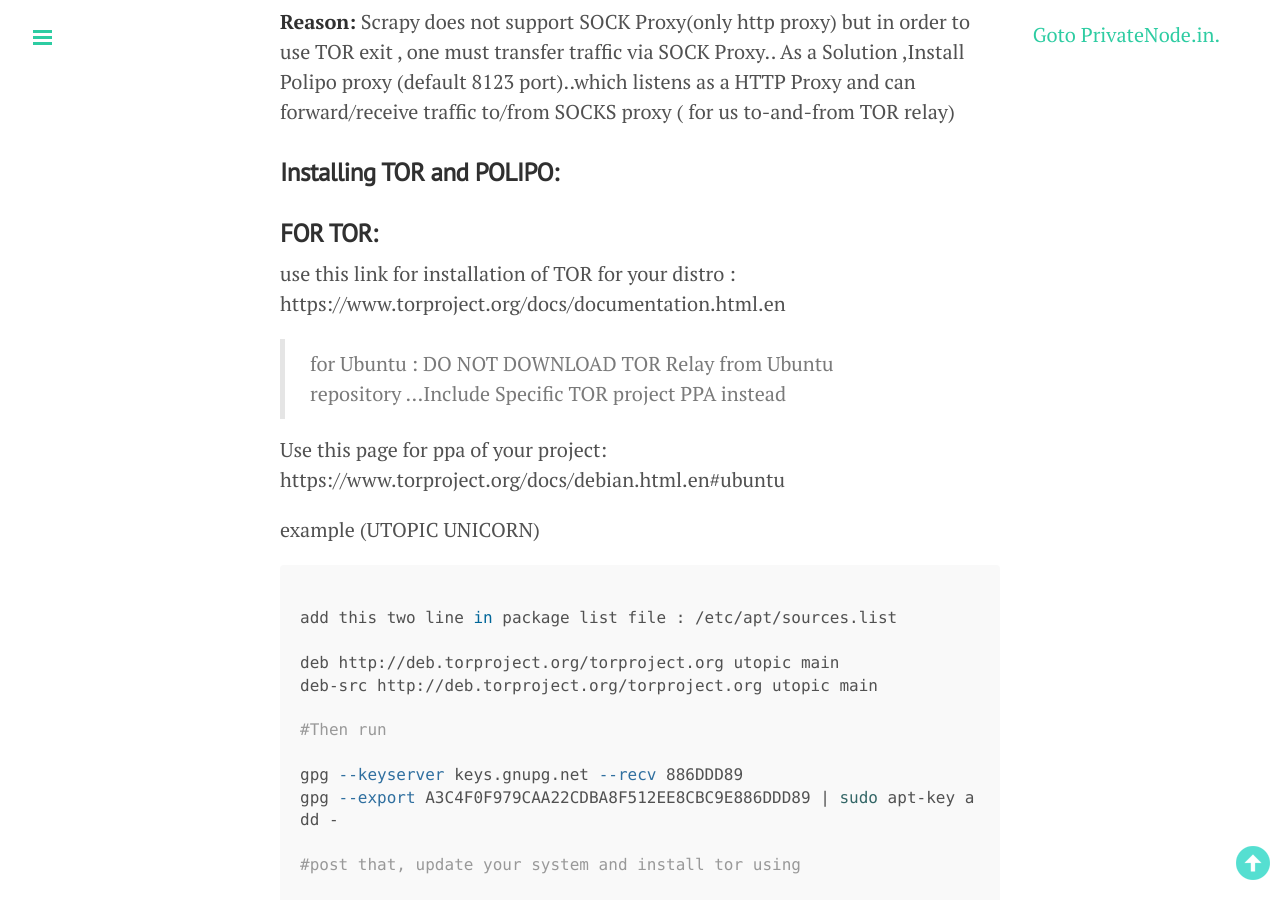
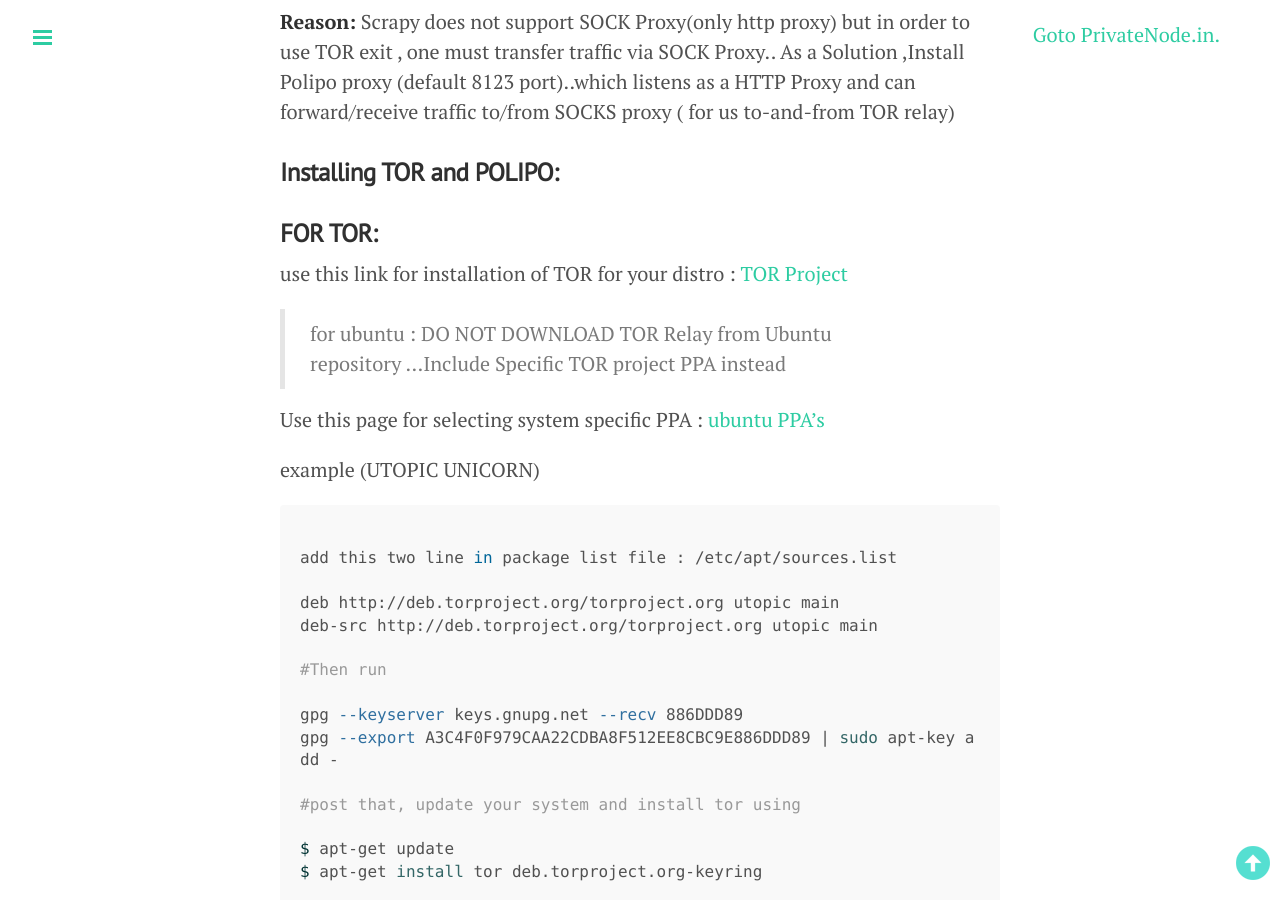
Before and after one commit to DharmeshPandav/dharmeshpandav.github.io, a Jekyll site: the page built from _posts/2015-02-24-Torifying-your-Scrapy_project_on_ubuntu.md, in a window 1280 px wide and 900 px high, scrolled down 657 px. Built offline with Jekyll 4.4.1, drawn with Linux system fonts in a browser that asks for light colours; nearby versions of some CDN libraries; Markdown is read by kramdown in place of the engine named in the settings.

Commit message:
added new article on torifying scrapy

```diff
--- a/_posts/2015-02-24-Torifying-your-Scrapy_project_on_ubuntu.md
+++ b/_posts/2015-02-24-Torifying-your-Scrapy_project_on_ubuntu.md
@@ -28,11 +28,11 @@ will explain the technical part later in this article, for now read the statemen
 
 ### **FOR TOR:**
 
-use this link for installation of TOR for your distro : https://www.torproject.org/docs/documentation.html.en
+use this link for installation of TOR for your distro : [TOR Project](https://www.torproject.org/docs/documentation.html.en)
 
-> for Ubuntu : DO NOT DOWNLOAD TOR Relay from Ubuntu repository ...Include Specific TOR project PPA instead
+> for ubuntu : DO NOT DOWNLOAD TOR Relay from Ubuntu repository ...Include Specific TOR project PPA instead
 
-Use this page for ppa of your project: https://www.torproject.org/docs/debian.html.en#ubuntu
+Use this page for selecting system specific PPA : [ubuntu PPA's](https://www.torproject.org/docs/debian.html.en#ubuntu)
 
 example (UTOPIC UNICORN)
 
```
